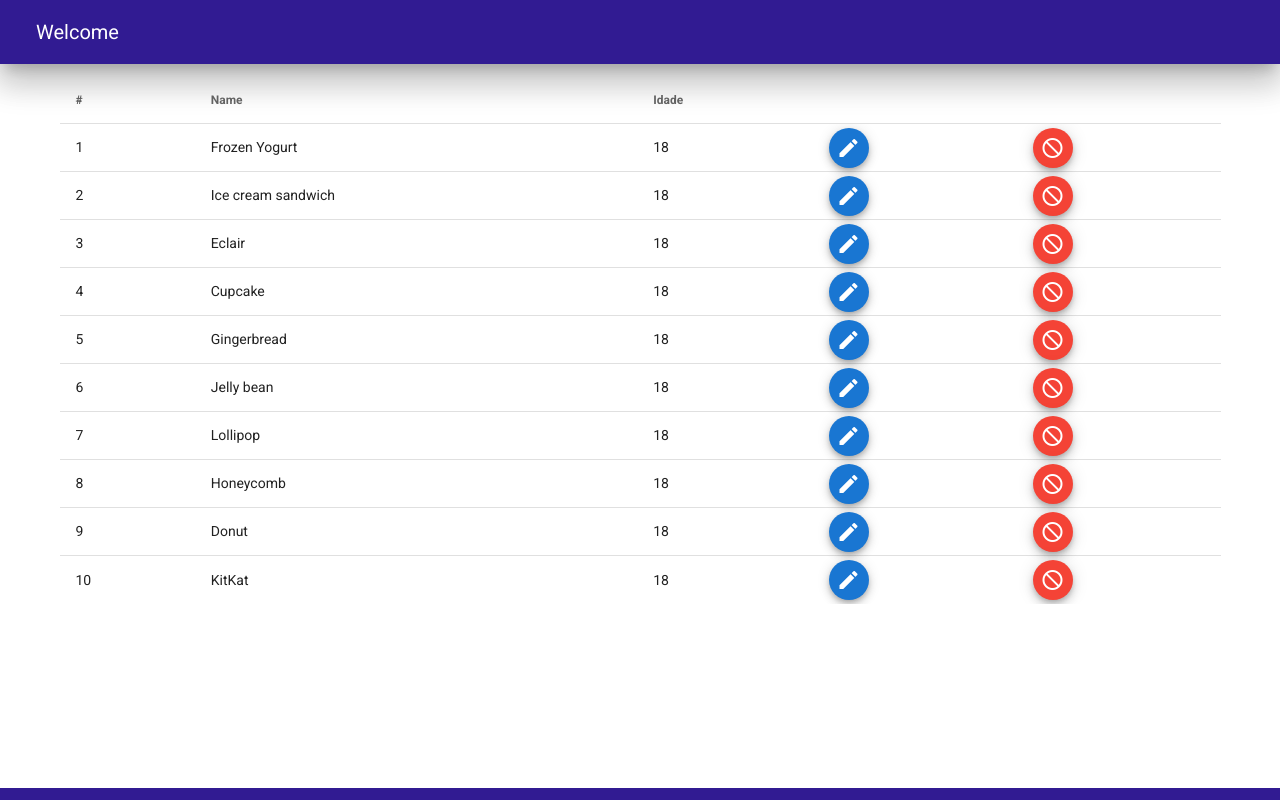
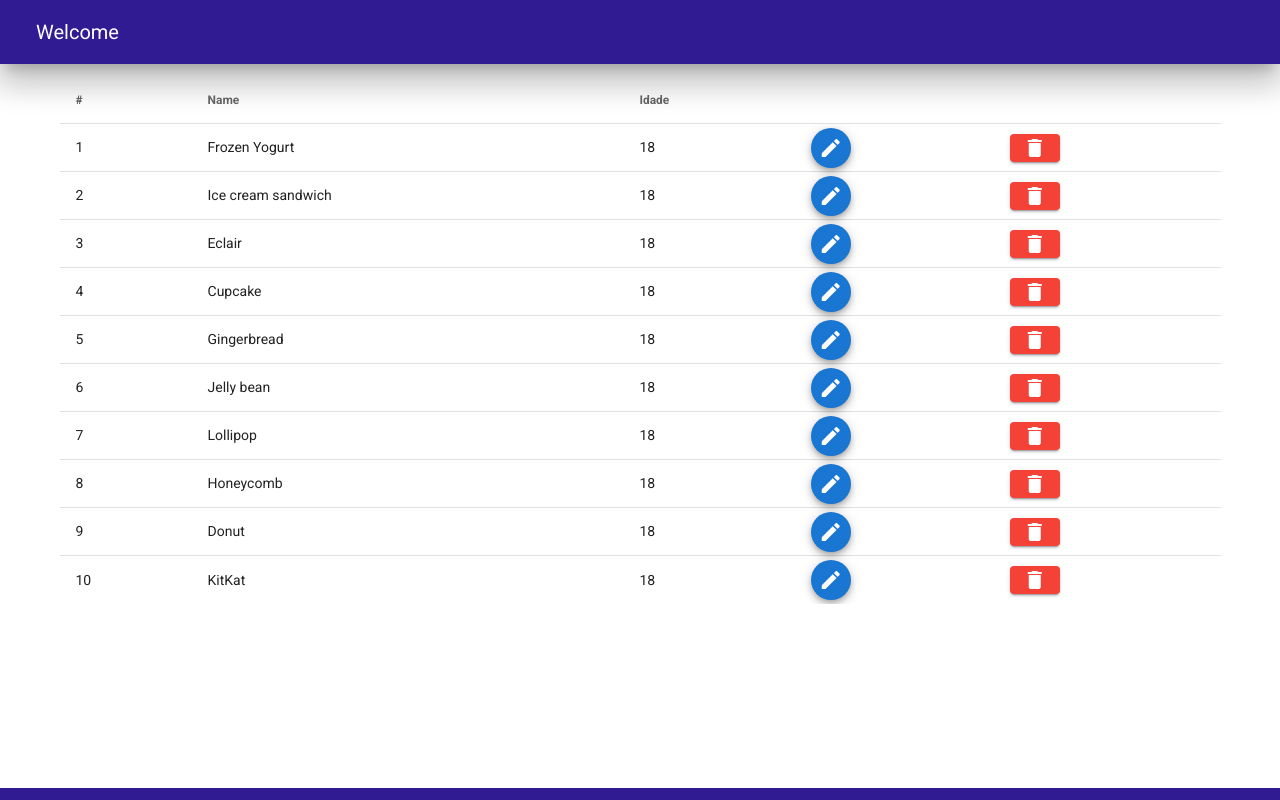
Before and after one commit to felipebarreto148/users, a Vue app: page / in a window 1280 px wide. Built offline with nearby package versions, Linux system fonts and the light colour scheme.

Commit message:
Icone do botao de delete alterado para lixeira

```diff
--- a/src/components/VTable/VTable.vue
+++ b/src/components/VTable/VTable.vue
@@ -22,8 +22,8 @@
               </v-btn>
             </td>
             <td>
-              <v-btn color="red" fab small dark>
-                <v-icon>mdi-cancel</v-icon>
+              <v-btn color="red" pill small dark>
+                <v-icon>mdi-delete</v-icon>
               </v-btn>
             </td>
           </tr>
```
Also changed, not shown: src/App.vue (+9 -3 lines), 1 other file (tests, documents, lock files or other folders).
